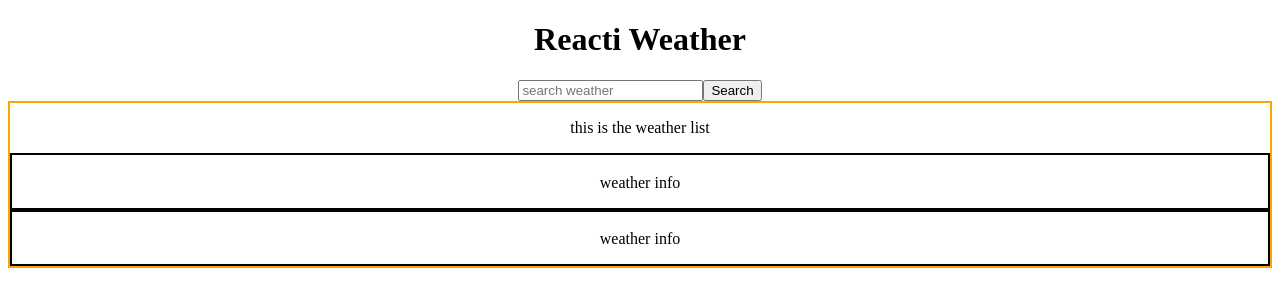
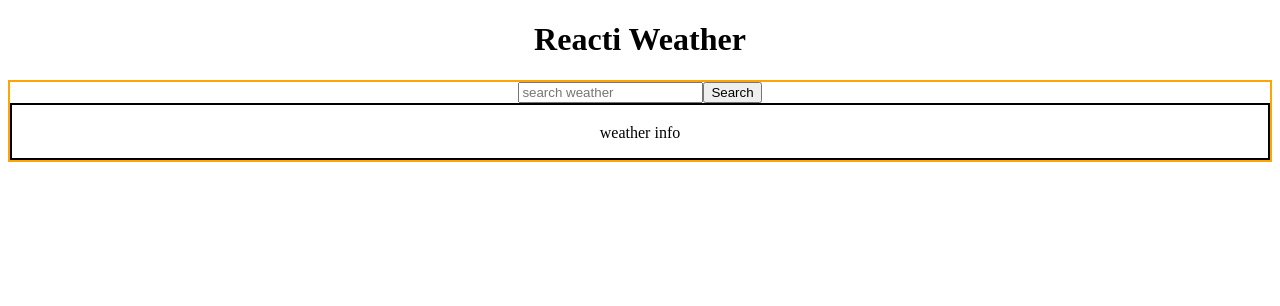
Before and after one commit to usuajiayako/react-weather-app, a React (Create React App) app: page / in a window 1280 px wide. Shown: the top 306 px of the page. Built offline with nearby package versions, Linux system fonts and the light colour scheme; no server answers.

Commit message:
got update newSearchParam working

```diff
--- a/src/App.js
+++ b/src/App.js
@@ -1,13 +1,11 @@
 import './App.css';
 import Title from "./Title/Title";
-import SearchEngine from "./SearchEngine/SearchEngine";
 import WeatherList from "./WeatherList/WeatherList";
 
 function App() {
   return (
     <div className="App">
       <Title />
-      <SearchEngine />
       <WeatherList />
     </div>
   );
--- a/src/SearchEngine/SearchEngine.js
+++ b/src/SearchEngine/SearchEngine.js
@@ -1,10 +1,30 @@
-const SearchEngine = () => {
-  return (
-    <form>
-      <input placeholder="search weather"></input>
-      <button>Search</button>
-    </form>
-  )
+import React, {Component} from "react";
+
+
+class SearchEngine extends Component {
+
+  state = {
+    newSearchParam: "",
+  }
+
+  handleSubmit = (event) => {
+    event.preventDefault();
+    this.props.updatePlace(this.state.newSearchParam)
+  }
+
+  handleChange = (event) => {
+    this.setState({ newSearchParam: event.target.value})
+  }
+
+
+  render(){
+    return(
+      <form onSubmit={this.handleSubmit}>
+        <input placeholder="search weather" onChange={this.handleChange}></input>
+        <button type="submit">Search</button>
+      </form>
+    )
+}
 }
 
 export default SearchEngine;
--- a/src/WeatherList/WeatherList.js
+++ b/src/WeatherList/WeatherList.js
@@ -3,6 +3,7 @@ import './WeatherList.css';
 
 import WeatherCard from '../WeatherCard/WeatherCard';
 import { fetchWeather } from '../APIFile/APIFile';
+import SearchEngine from '../SearchEngine/SearchEngine';
 
 class WeatherList extends Component {
   state = {
@@ -10,10 +11,15 @@ class WeatherList extends Component {
     name: "",
     weather: "",
   };
+
+  updatePlace = (newSearchParam) => {
+    this.setState({searchParam: newSearchParam})
+
+  }
+
   componentDidMount() {
     console.log('mounting');
     fetchWeather(this.state.searchParam).then((result) => {
-      console.log(result.weather[0].main)
       this.setState({name: result.name, weather: result.weather[0].main });
     });
   }
@@ -21,9 +27,8 @@ class WeatherList extends Component {
     console.log('rendering');
     return (
       <main className="weather-list-container">
-        <p>this is the weather list</p>
+        <SearchEngine updatePlace={this.updatePlace}/>
         <WeatherCard name={this.state.name} weather={this.state.weather}/>
-        <WeatherCard />
       </main>
     );
   }
```
Also changed, not shown: 1 other file (tests, documents, lock files or other folders).
